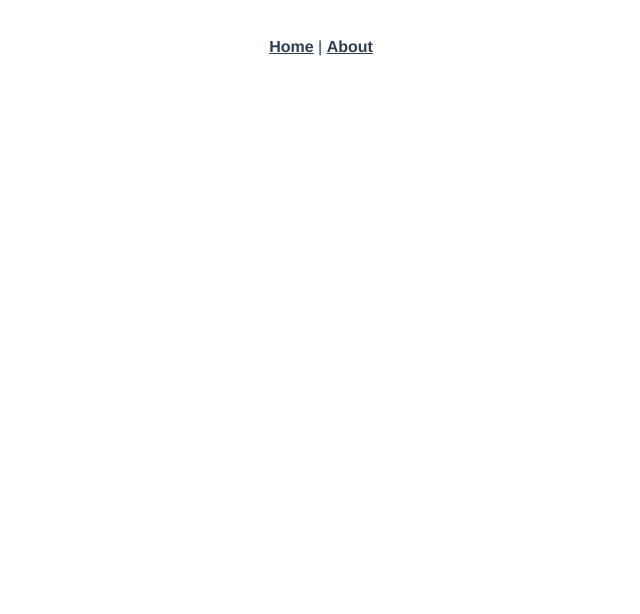
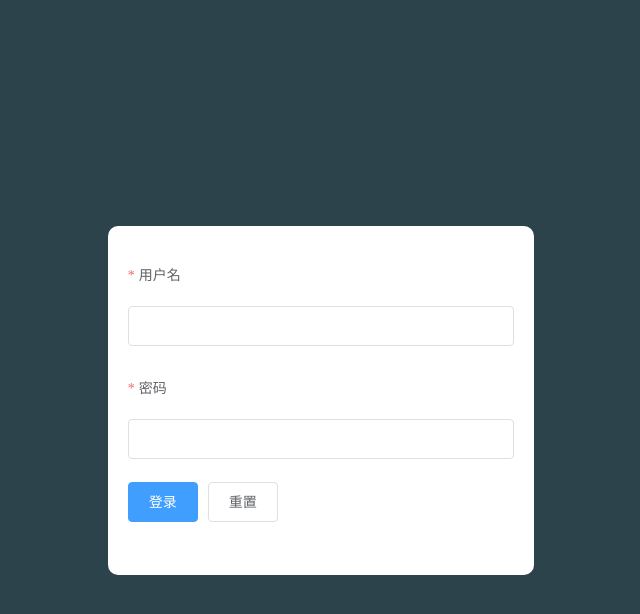
Before and after one commit to mojiln/shop_admin, a Vue app: page /#/login in a window 1280 px wide. Shown: the top 614 px of the page, without its empty margins (319-959 px from the left). Built offline with nearby package versions, Linux system fonts and the light colour scheme.

Commit message:
校验功能完成

```diff
--- a/package.json
+++ b/package.json
@@ -8,12 +8,14 @@
   },
   "dependencies": {
     "core-js": "^2.6.5",
+    "element-ui": "^2.10.0",
     "vue": "^2.6.10",
     "vue-router": "^3.0.3"
   },
   "devDependencies": {
     "@vue/cli-plugin-babel": "^3.8.0",
     "@vue/cli-service": "^3.8.0",
+    "babel-plugin-component": "^1.1.1",
     "less": "^3.0.4",
     "less-loader": "^4.1.0",
     "vue-template-compiler": "^2.6.10"
--- a/src/App.vue
+++ b/src/App.vue
@@ -1,29 +1,11 @@
 <template>
   <div id="app">
-    <div id="nav">
-      <router-link to="/">Home</router-link> |
-      <router-link to="/about">About</router-link>
-    </div>
     <router-view/>
   </div>
 </template>
 
-<style lang="less">
+<style>
 #app {
-  font-family: 'Avenir', Helvetica, Arial, sans-serif;
-  -webkit-font-smoothing: antialiased;
-  -moz-osx-font-smoothing: grayscale;
-  text-align: center;
-  color: #2c3e50;
-}
-#nav {
-  padding: 30px;
-  a {
-    font-weight: bold;
-    color: #2c3e50;
-    &.router-link-exact-active {
-      color: #42b983;
-    }
-  }
+  height: 100%;
 }
 </style>
--- /dev/null
+++ b/src/assets/css/index.css
@@ -0,0 +1,6 @@
+html,
+body {
+  height: 100%;
+  margin: 0;
+  padding: 0;
+}
--- a/src/components/HelloWorld.vue
+++ /dev/null
@@ -1,57 +0,0 @@
-<template>
-  <div class="hello">
-    <h1>{{ msg }}</h1>
-    <p>
-      For a guide and recipes on how to configure / customize this project,<br>
-      check out the
-      <a href="https://cli.vuejs.org" target="_blank" rel="noopener">vue-cli documentation</a>.
-    </p>
-    <h3>Installed CLI Plugins</h3>
-    <ul>
-      <li><a href="https://github.com/vuejs/vue-cli/tree/dev/packages/%40vue/cli-plugin-babel" target="_blank" rel="noopener">babel</a></li>
-    </ul>
-    <h3>Essential Links</h3>
-    <ul>
-      <li><a href="https://vuejs.org" target="_blank" rel="noopener">Core Docs</a></li>
-      <li><a href="https://forum.vuejs.org" target="_blank" rel="noopener">Forum</a></li>
-      <li><a href="https://chat.vuejs.org" target="_blank" rel="noopener">Community Chat</a></li>
-      <li><a href="https://twitter.com/vuejs" target="_blank" rel="noopener">Twitter</a></li>
-      <li><a href="https://news.vuejs.org" target="_blank" rel="noopener">News</a></li>
-    </ul>
-    <h3>Ecosystem</h3>
-    <ul>
-      <li><a href="https://router.vuejs.org" target="_blank" rel="noopener">vue-router</a></li>
-      <li><a href="https://vuex.vuejs.org" target="_blank" rel="noopener">vuex</a></li>
-      <li><a href="https://github.com/vuejs/vue-devtools#vue-devtools" target="_blank" rel="noopener">vue-devtools</a></li>
-      <li><a href="https://vue-loader.vuejs.org" target="_blank" rel="noopener">vue-loader</a></li>
-      <li><a href="https://github.com/vuejs/awesome-vue" target="_blank" rel="noopener">awesome-vue</a></li>
-    </ul>
-  </div>
-</template>
-
-<script>
-export default {
-  name: 'HelloWorld',
-  props: {
-    msg: String
-  }
-}
-</script>
-
-<!-- Add "scoped" attribute to limit CSS to this component only -->
-<style scoped lang="less">
-h3 {
-  margin: 40px 0 0;
-}
-ul {
-  list-style-type: none;
-  padding: 0;
-}
-li {
-  display: inline-block;
-  margin: 0 10px;
-}
-a {
-  color: #42b983;
-}
-</style>
--- a/src/main.js
+++ b/src/main.js
@@ -1,6 +1,11 @@
 import Vue from 'vue'
 import App from './App.vue'
 import router from './router'
+import ElementUI from 'element-ui'
+import 'element-ui/lib/theme-chalk/index.css'
+import "./assets/css/index.css";
+
+Vue.use(ElementUI)
 
 Vue.config.productionTip = false
 
--- a/src/router.js
+++ b/src/router.js
@@ -1,23 +1,14 @@
 import Vue from 'vue'
 import Router from 'vue-router'
-import Home from './views/Home.vue'
+import Login from './views/Login.vue'
 
 Vue.use(Router)
 
 export default new Router({
   routes: [
     {
-      path: '/',
-      name: 'home',
-      component: Home
-    },
-    {
-      path: '/about',
-      name: 'about',
-      // route level code-splitting
-      // this generates a separate chunk (about.[hash].js) for this route
-      // which is lazy-loaded when the route is visited.
-      component: () => import(/* webpackChunkName: "about" */ './views/About.vue')
+      path: "/login",
+      component: Login
     }
   ]
 })
--- a/src/views/About.vue
+++ /dev/null
@@ -1,5 +0,0 @@
-<template>
-  <div class="about">
-    <h1>This is an about page</h1>
-  </div>
-</template>
--- a/src/views/Home.vue
+++ /dev/null
@@ -1,18 +0,0 @@
-<template>
-  <div class="home">
-    <img alt="Vue logo" src="../assets/logo.png">
-    <HelloWorld msg="Welcome to Your Vue.js App"/>
-  </div>
-</template>
-
-<script>
-// @ is an alias to /src
-import HelloWorld from '@/components/HelloWorld.vue'
-
-export default {
-  name: 'home',
-  components: {
-    HelloWorld
-  }
-}
-</script>
--- /dev/null
+++ b/src/views/Login.vue
@@ -0,0 +1,85 @@
+<template>
+  <el-row type="flex" class="row-bg" justify="center" align="middle">
+    <el-col :xs="14" :sm="12" :md="10" :lg="8" :xl="6">
+      <el-form
+        ref="form"
+        :model="form"
+        :rules="formRules"
+        class="login-form"
+        label-width="80px"
+        label-position="top"
+      >
+        <el-form-item label="用户名" prop="username">
+          <el-input v-model="form.username"></el-input>
+        </el-form-item>
+        <el-form-item label="密码" prop="password">
+          <el-input v-model="form.password"></el-input>
+        </el-form-item>
+
+        <el-form-item>
+          <el-button type="primary" @click="onSubmit">登录</el-button>
+          <el-button>重置</el-button>
+        </el-form-item>
+      </el-form>
+    </el-col>
+  </el-row>
+</template>
+<script>
+export default {
+  data() {
+    return {
+      form: {
+        username: "",
+        password: ""
+      },
+      formRules: {
+        username: [
+          {
+            required: true,
+            message: "请输入用户名",
+            trigger: "blur"
+          },
+          {
+            min: 5,
+            max: 12,
+            message: "用户名必须是5个到12个字符",
+            trigger: "change"
+          }
+        ],
+        password: [
+          {
+            required: true,
+            message: "请输入密码",
+            trigger: "blur"
+          },
+          {
+            min: 5,
+            max: 12,
+            message: "密码必须是6个到15个字符",
+            trigger: "change"
+          }
+        ]
+      }
+    };
+  },
+  methods: {
+    onSubmit() {
+      console.log("submit!");
+    }
+  }
+};
+</script>
+
+
+<style>
+.row-bg {
+  height: 100%;
+  background-color: #2d434c;
+}
+.login-form {
+  background-color: #fff;
+  border-radius: 10px;
+  padding: 30px 20px;
+  min-width: 375px;
+}
+</style>
```
Also changed, not shown: 2 other files (tests, documents, lock files or other folders).
